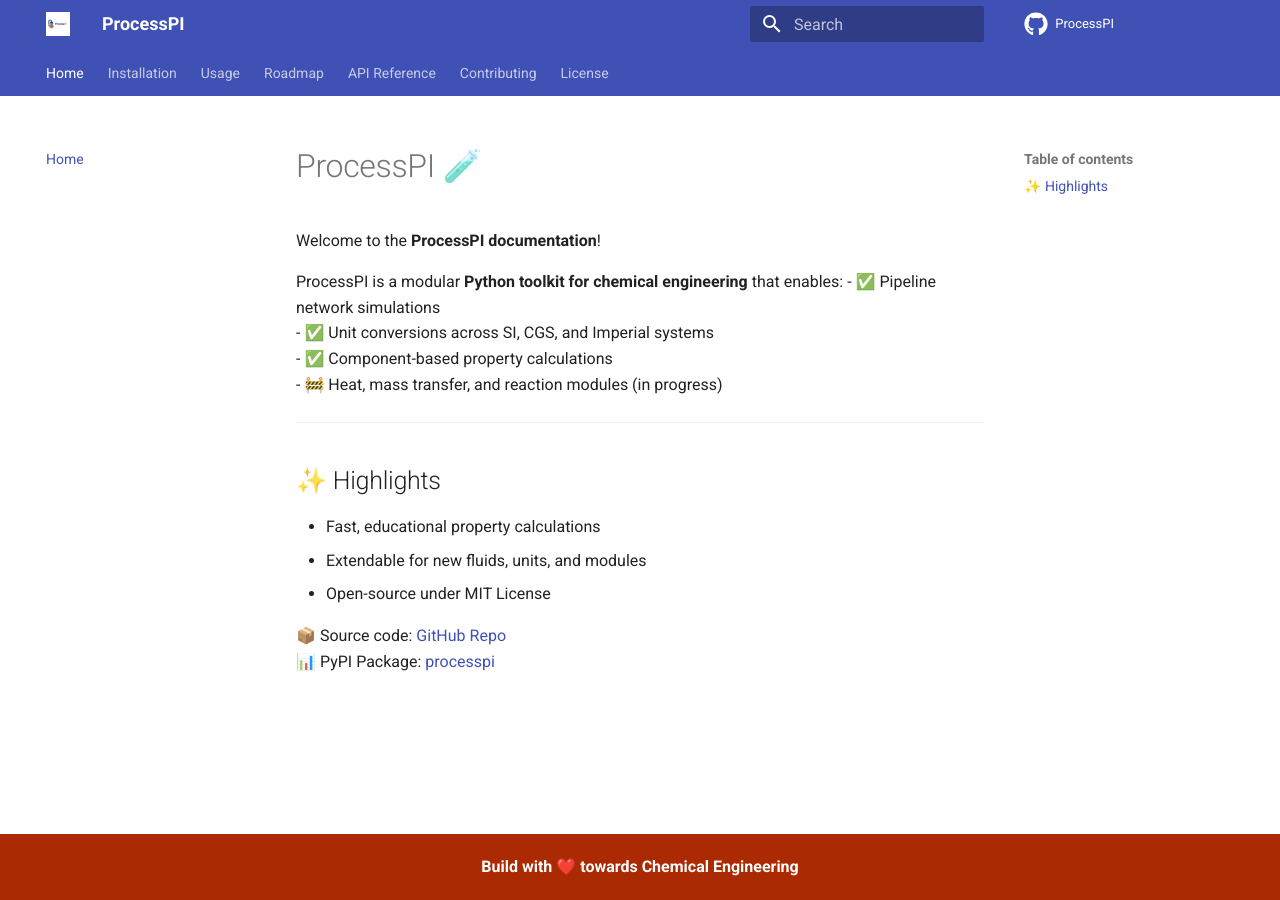
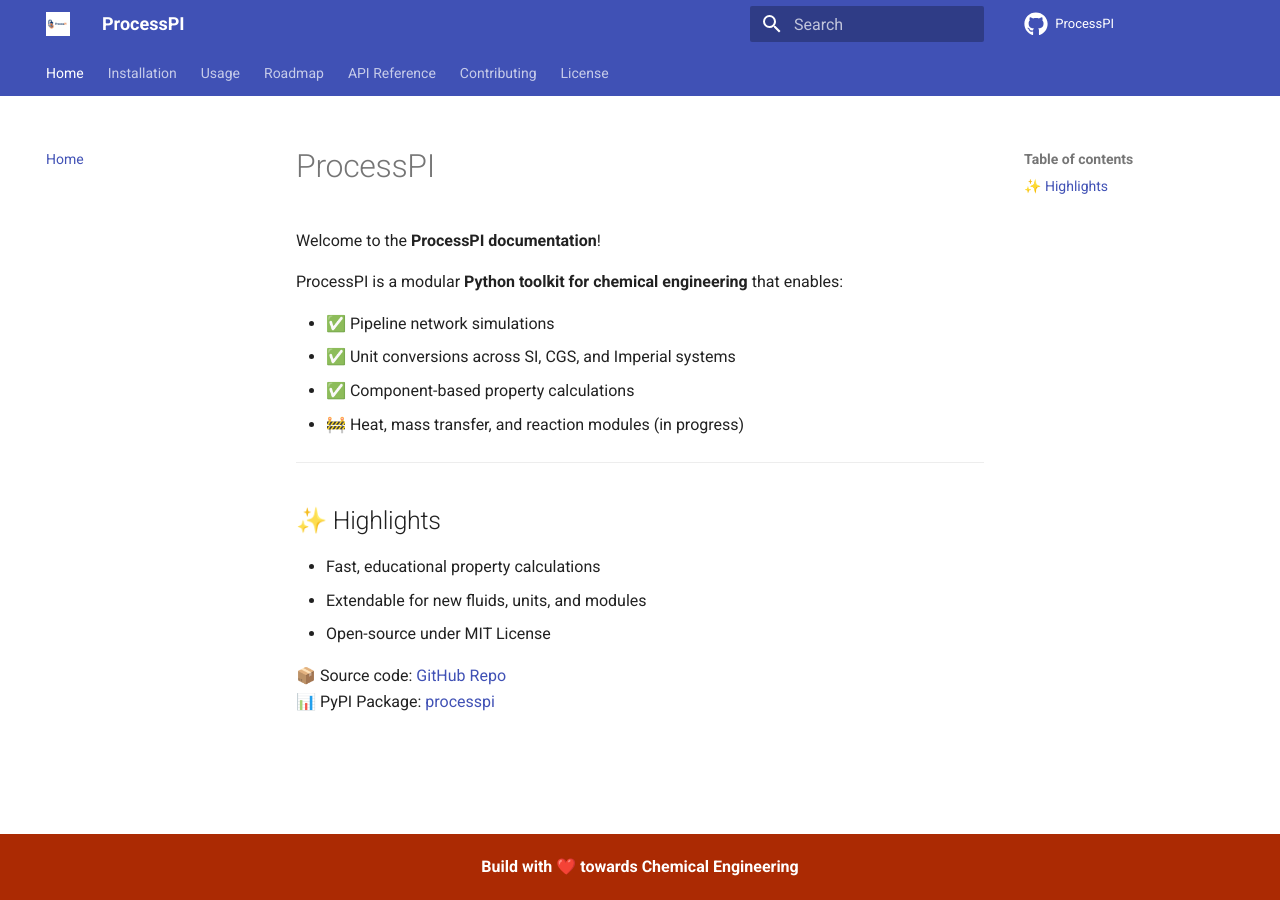
Before and after one commit to varma666/ProcessPi, an MkDocs documentation site: the page built from docs/index.md, in a window 1280 px wide. Built offline with MkDocs 1.6.1 and Material for MkDocs 9.7.7, drawn with Linux system fonts in a browser that asks for light colours; comment, search, counter and statistics services are not loaded.

```diff
--- a/docs/index.md
+++ b/docs/index.md
@@ -1,8 +1,9 @@
-# ProcessPI 🧪
+# ProcessPI
 
 Welcome to the **ProcessPI documentation**!
 
 ProcessPI is a modular **Python toolkit for chemical engineering** that enables:
+
 - ✅ Pipeline network simulations
 - ✅ Unit conversions across SI, CGS, and Imperial systems
 - ✅ Component-based property calculations
```
